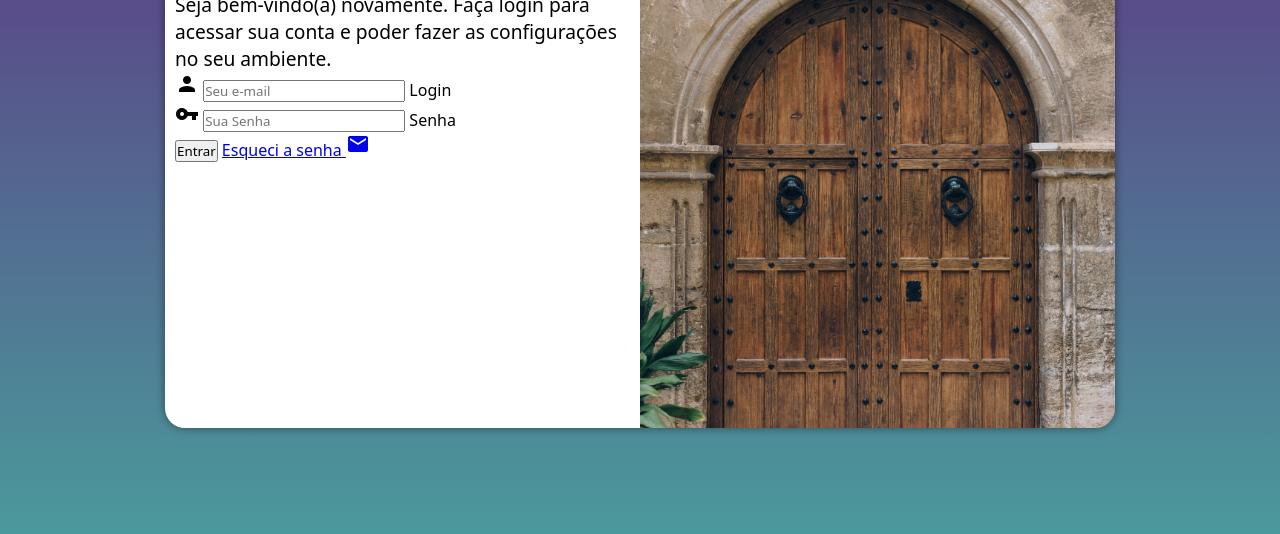
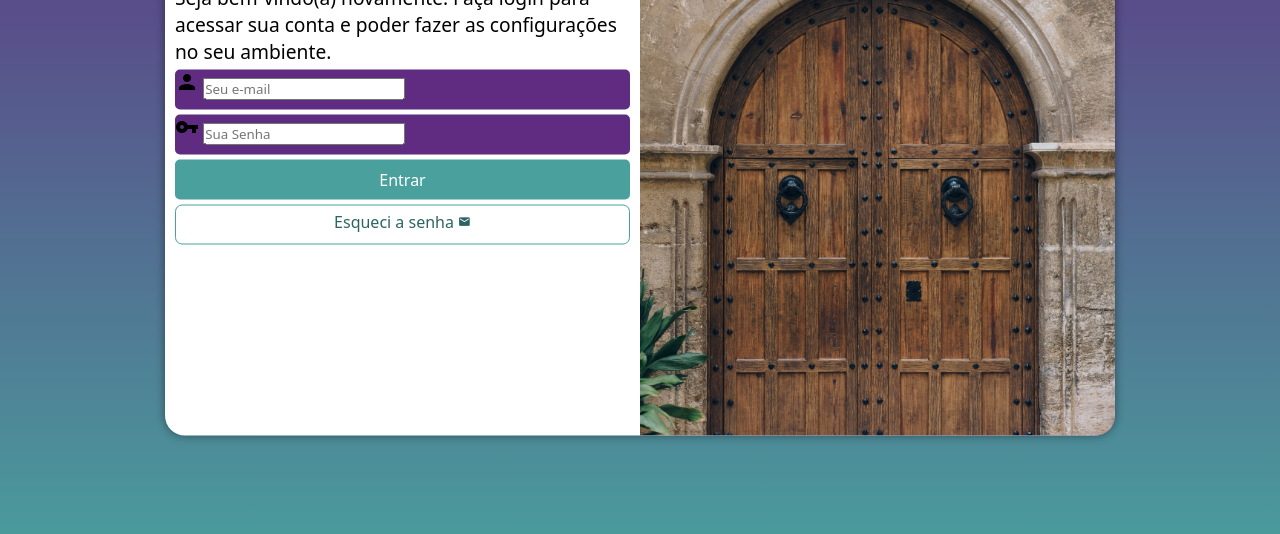
Before and after one commit to CacoSilva/projeto-login, a plain HTML site: page index.html in a window 1280 px wide. Shown: the part 222-756 px from the top of the page. Drawn offline with Linux system fonts and the light colour scheme.

Commit message:
formatação do formulario

```diff
--- a/estilos/style.css
+++ b/estilos/style.css
@@ -35,7 +35,7 @@ section#login {
 
     background-color: white;
     width: 250px;
-    height: 500px;
+    height: 515px;
     border-radius: 20px;
     box-shadow: 0px 0px 10px rgba(0, 0, 0, 0.449);
 
@@ -64,3 +64,55 @@ div#formulario > h1 {
 div#formulario > p {
     font-size: 0.8em;
 }
+
+form > div.campo {
+    background-color: #5f2c82;
+    display: block;
+    width: 100%;
+    height: 40px;
+    border-radius: 5px;
+    margin: 5px 0px;
+}
+
+div.campo > label {
+    display: none;
+}
+
+form > input[type=submit] {
+    display: block;
+    font-size: 1em;
+    width: 100%;
+    height: 40px;
+    background-color: #49a09d;
+    color: white;
+    border: none;
+    border-radius: 5px;
+    cursor: pointer;
+}
+
+form > input[type=submit]:hover {
+    background-color: #2d6462;
+}
+
+form > a.botao {
+    display: block;
+    text-align: center;
+    font-size: 1em;
+    width: 100%;
+    height: 40px;
+    padding-top: 5px;
+    margin-top: 5px;
+    background-color: white;
+    color: #2d6462;
+    border: 1px solid #49a09d;
+    border-radius: 7px;
+    text-decoration: none;
+}
+
+form a.botao:hover {
+    background-color: #6cd3cf;
+}
+
+form > a.botao > i {
+    font-size: 0.8em;
+}
--- a/index.html
+++ b/index.html
@@ -18,7 +18,7 @@
             <div id="formulario">
                 <h1>login</h1>
                 <p>Seja bem-vindo(a) novamente. Faça login para acessar sua conta e poder fazer as configurações no seu ambiente.</p>
-                <form action="login.php" method="post">
+                <form action="login.php" method="post" autocomplete="on">
                     <div class="campo">
                         <i class="material-icons">person</i>
                         <input type="email" name="login" id="ilogin" placeholder="Seu e-mail" autocomplete="email" required maxlength="30">
@@ -29,12 +29,10 @@
                         <input type="password" name="senha" id="isenha" placeholder="Sua Senha" autocomplete="current-password" required minlength="8" maxlength="20">
                         <label for="isenha">Senha</label>
                     </div>
-                    <div>
-                        <input type="submit" value="Entrar">
-                        <a href="esqueci.html">
-                            Esqueci a senha <i class="material-icons">mail</i>
-                        </a>
-                    </div>
+                    <input type="submit" value="Entrar">
+                    <a href="esqueci.html" class="botao">
+                        Esqueci a senha <i class="material-icons">mail</i>
+                    </a>
                 </form>
             </div>
         </section>
```
